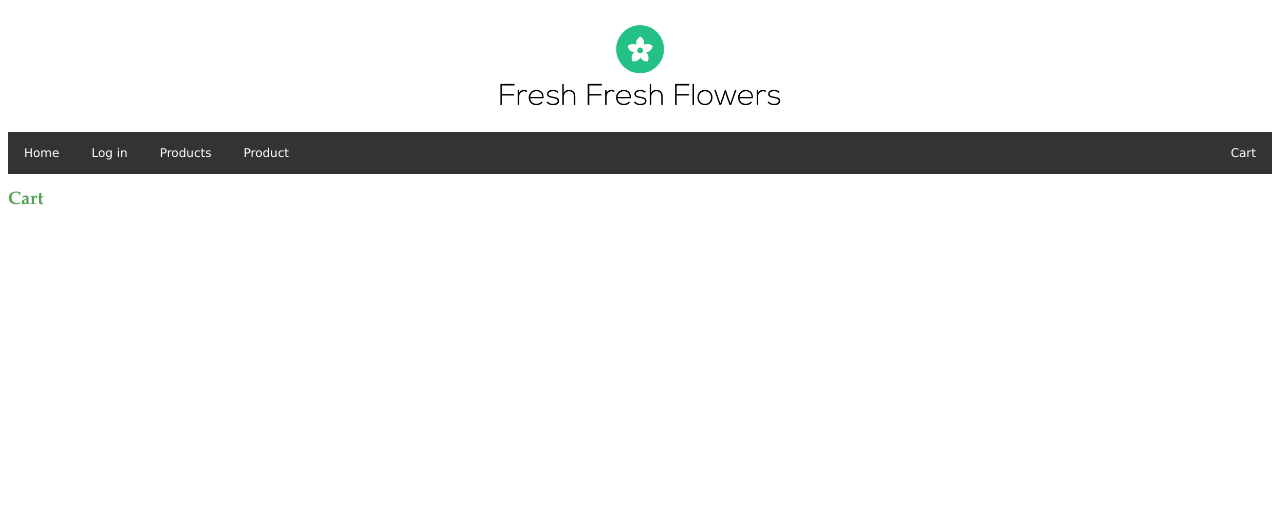
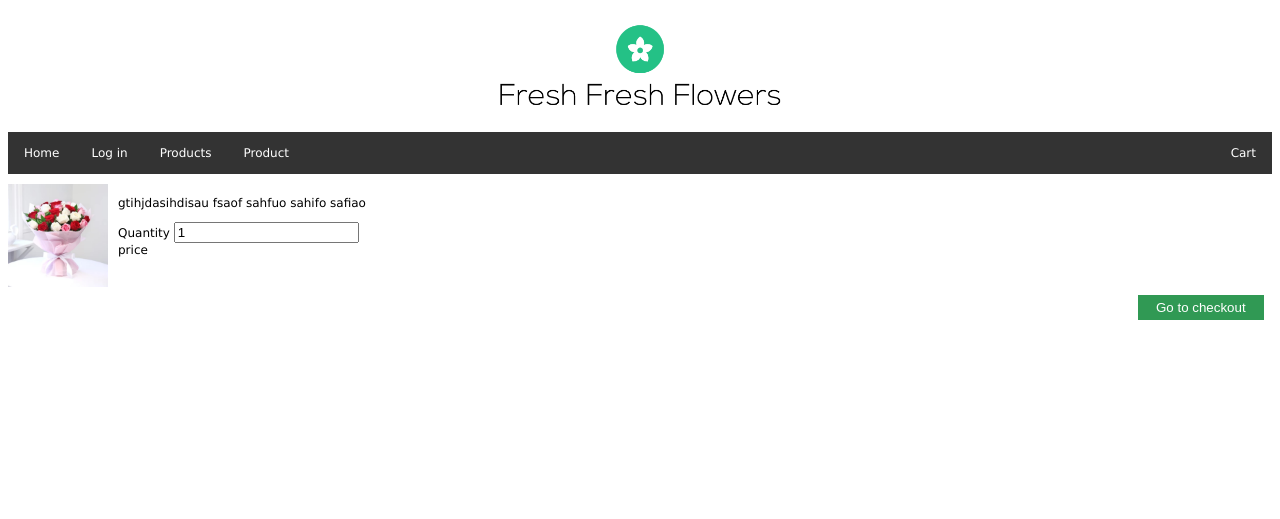
Before and after one commit to moniqueleong/WPA3, a PHP site: page /cart.php in a window 1280 px wide. Shown: the top 519 px of the page. Run offline with PHP 8.4, Linux system fonts and the light colour scheme.

Commit message:
Add files via upload

```diff
--- a/cart.php
+++ b/cart.php
@@ -20,16 +20,28 @@
     </header>
 
     <nav>
-        <li><a href="https://titan.csit.rmit.edu.au/~s3722811/wp/a2/index.php">Home</a></li>
-        <li><a href="https://titan.csit.rmit.edu.au/~s3722811/wp/a2/login.php">Log in</a></li>
-        <li><a href="https://titan.csit.rmit.edu.au/~s3722811/wp/a2/products.php">Products</a></li>
-        <li><a href="https://titan.csit.rmit.edu.au/~s3722811/wp/a2/product.php">Product</a></li>
-        <li style="float:right"><a href="https://titan.csit.rmit.edu.au/~s3722811/wp/a2/cart.php">Cart</a></li>
+             <li><a href="index.php">Home</a></li>
+        <li><a href="login.php">Log in</a></li>
+        <li><a href="products.php">Products</a></li>
+        <li><a href="product.php">Product</a></li>
+        <li style="float:right"><a href="cart.php">Cart</a></li>
 
     </nav>
 
     <main>
-        <h2> Cart </h2>
+
+	<div class="gallery2">
+             <img class="cartcssIMG" src="../../media/roses.png" alt="Roses" width="100">
+			 <p class="fontCarty">gtihjdasihdisau fsaof sahfuo sahifo safiao</p>
+			<label for="name">Quantity</label>
+        <input type="number" min="1" name="qty" id="rabbitQTY" value="1">
+					<br>
+					<label> price </label>
+
+        </div>
+		<button type="submit" class="shopButton">Go to checkout</button>
+
+
 
 
     </main>
--- a/style.css
+++ b/style.css
@@ -165,3 +165,34 @@ img {
         opacity: 1
     }
 }
+.cartcssIMG {
+	width:100px;
+display:inline-block;
+	float:left;
+	margin-right:10px;
+}
+.textCart{
+	font-size:15px;
+	padding:0px;
+	margin:0px;
+
+}
+.shopButton{
+    background-color: #309954;
+    color: white;
+    padding: 5px;
+    margin: 8px ;
+    border: none;
+    cursor: pointer;
+	float: right;
+    width: 10%;
+	display:block;
+
+}
+.gallery2{
+    color: black;
+	display:inline-block;
+	text-align:left;
+	padding-top:10px;
+	width: 100%
+}
```
